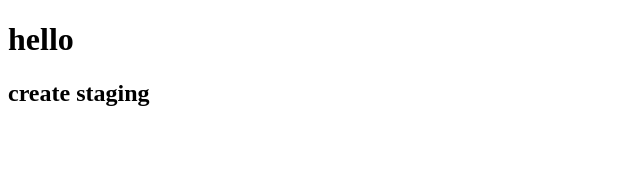
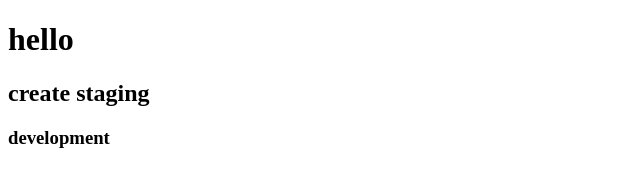
Before and after one commit to isha1320/netlify, a plain HTML site: page index.html in a window 1280 px wide. Shown: the whole page, without its empty margins (0-640 px from the left). Drawn offline with Linux system fonts and the light colour scheme.

Commit message:
development  commit

```diff
--- a/index.html
+++ b/index.html
@@ -8,5 +8,6 @@
 <body>
     <h1>hello </h1>
     <h2>create staging</h2>
+    <h3> development</h3>
 </body>
 </html>
```
